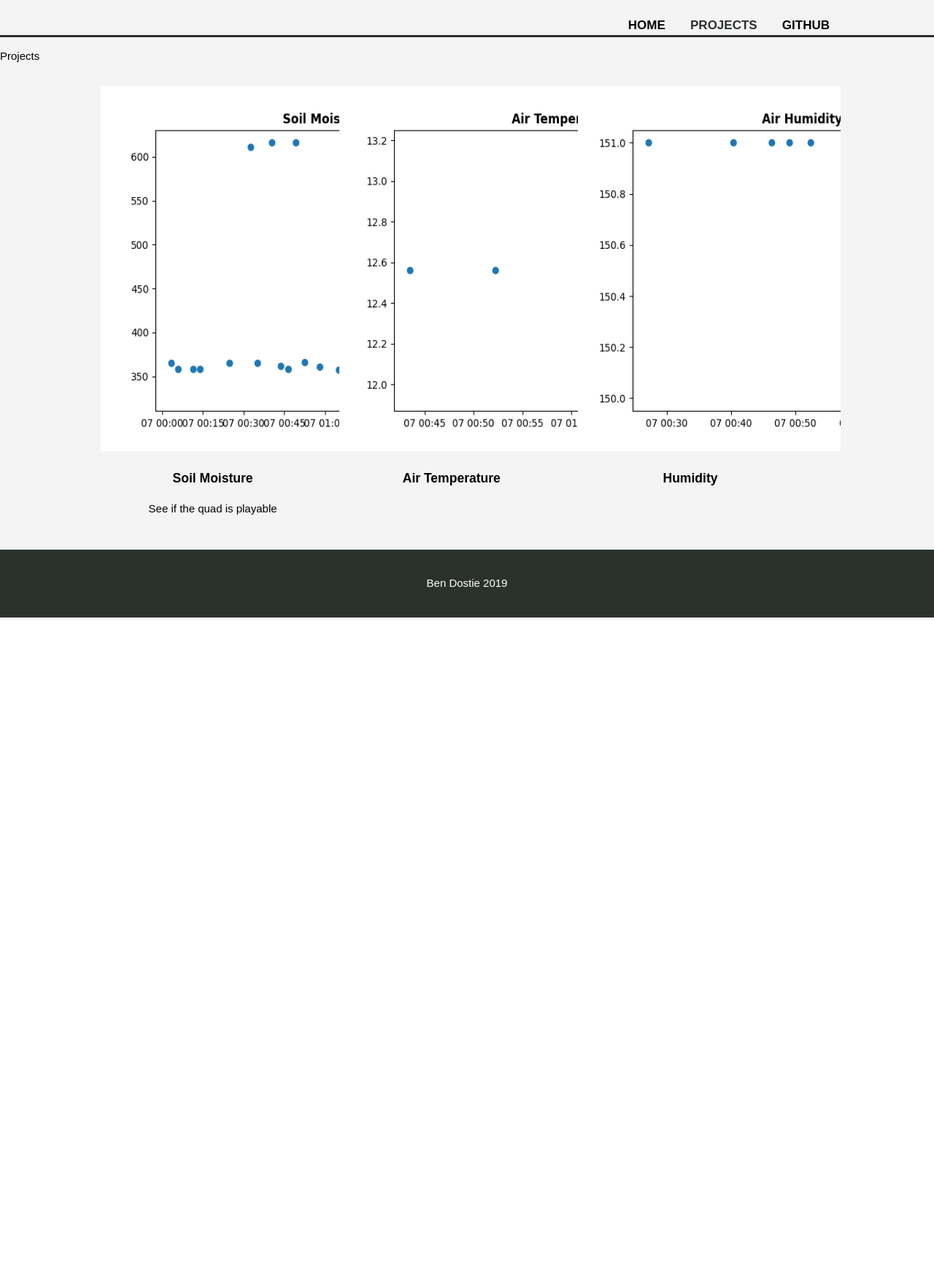
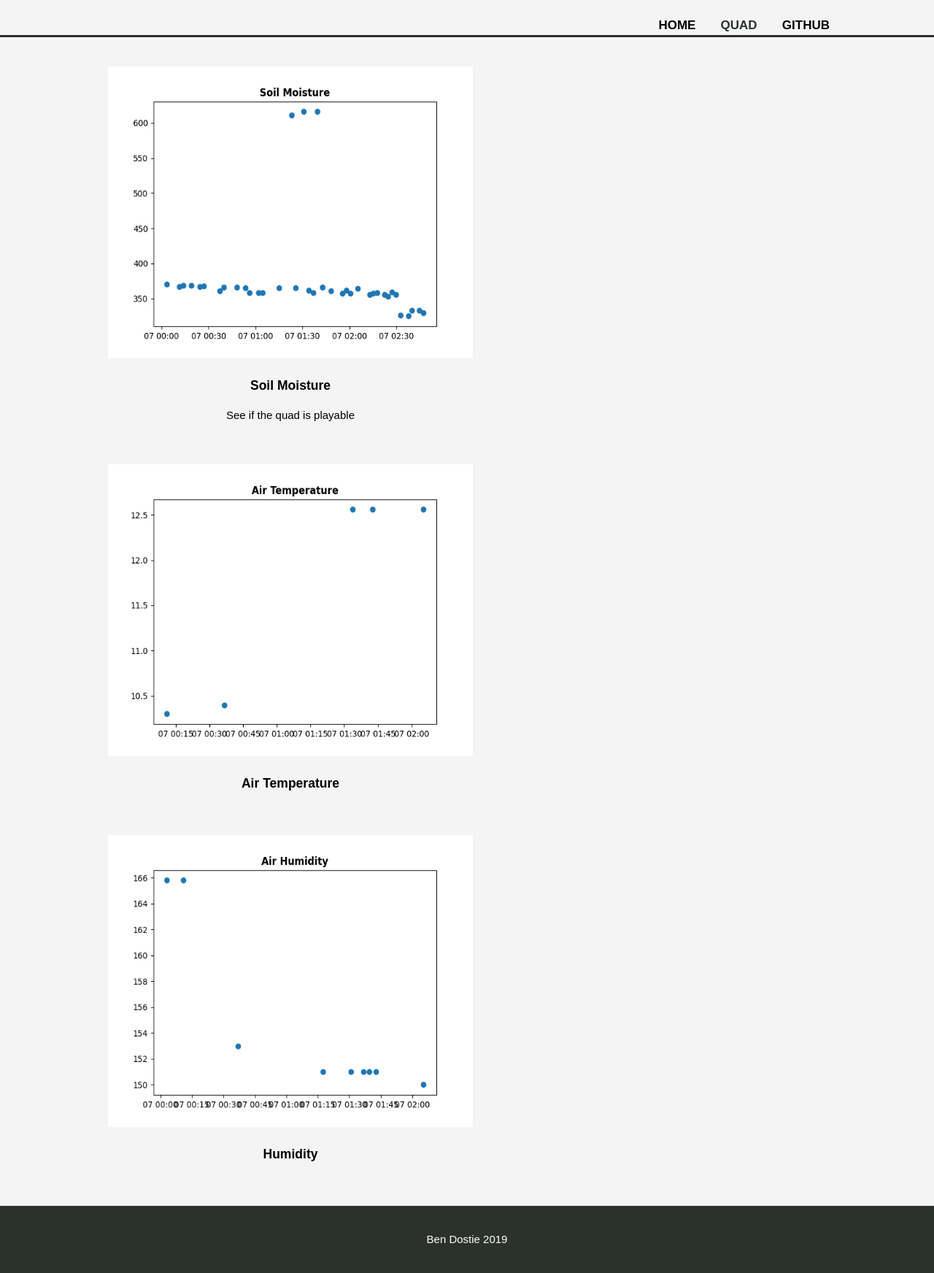
Before and after one commit to bendostie/QuadMonitor, a Flask app: template webapp/templates/quad.html in a window 1280 px wide. Shown: the whole page at 73% size. Before the commit the page ends 846 px from the top, so only its background shows below. Run offline with Flask 2, Linux system fonts and the light colour scheme; the template is opened without the code that fills it, so the values that code supplies are empty.

Commit message:
updates css

```diff
--- a/webapp/static/quad-style.css
+++ b/webapp/static/quad-style.css
@@ -207,15 +207,15 @@ header .mobile ul{
 
 #boxes .box{
 
-  float:left;
+  float:none;
   text-align: center;
-  width:30%;
-  padding:10px;
+  width:500px;
+  padding:20px;
 }
 
 #boxes .box img{
-  width:600px;
-  height: 500px;
+  width:500px;
+  height: 400px;
 }
 
 
--- a/webapp/templates/quad.html
+++ b/webapp/templates/quad.html
@@ -6,10 +6,8 @@
   <head>
     <meta charset="utf-8">
     <meta name="viewport" content="width=device-width, initial-scale=1">
-    <meta name="description" content="Calvary Church, A place to belong">
-	  <meta name="keywords" content="Calvary Church, Church">
   	<meta name="author" content="Ben Dostie">
-    <title>Benjamin | Projects</title>
+    <title>Benjamin | Quad</title>
      <link rel="stylesheet" href="/static/quad-style.css">
 
 
@@ -32,10 +30,10 @@
 
                 <nav class="desktop">
 
-                        <div class="home" class="home"><a href="/index">Home</a></div>
+                        <div class="home" class="home"><a href="/">Home</a></div>
 
 
-                        <div class="current"><a href="/quad">Projects</a></div>
+                        <div class="current"><a href="/quad">Quad</a></div>
 
 
 
@@ -74,7 +72,7 @@
     <section id="picture">
 
     </section>
-        <div class="sec projects"> <p>Projects</p></div>
+        <div class="sec projects"> <p></p></div>
 
 
     <section id="boxes">
```
Also changed, not shown: webapp/static/images/humid.png, webapp/static/images/moist.png, webapp/static/images/temp.png.
